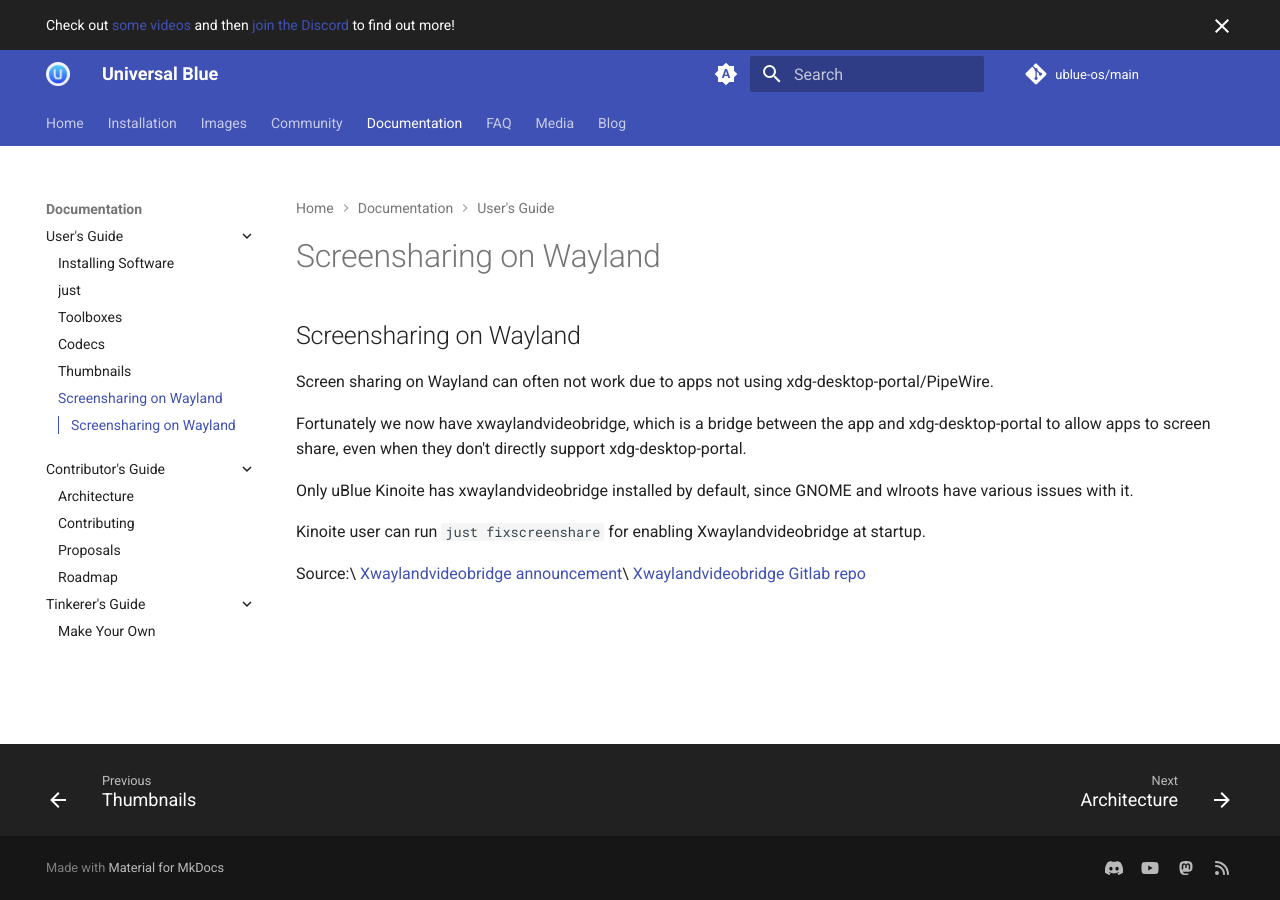
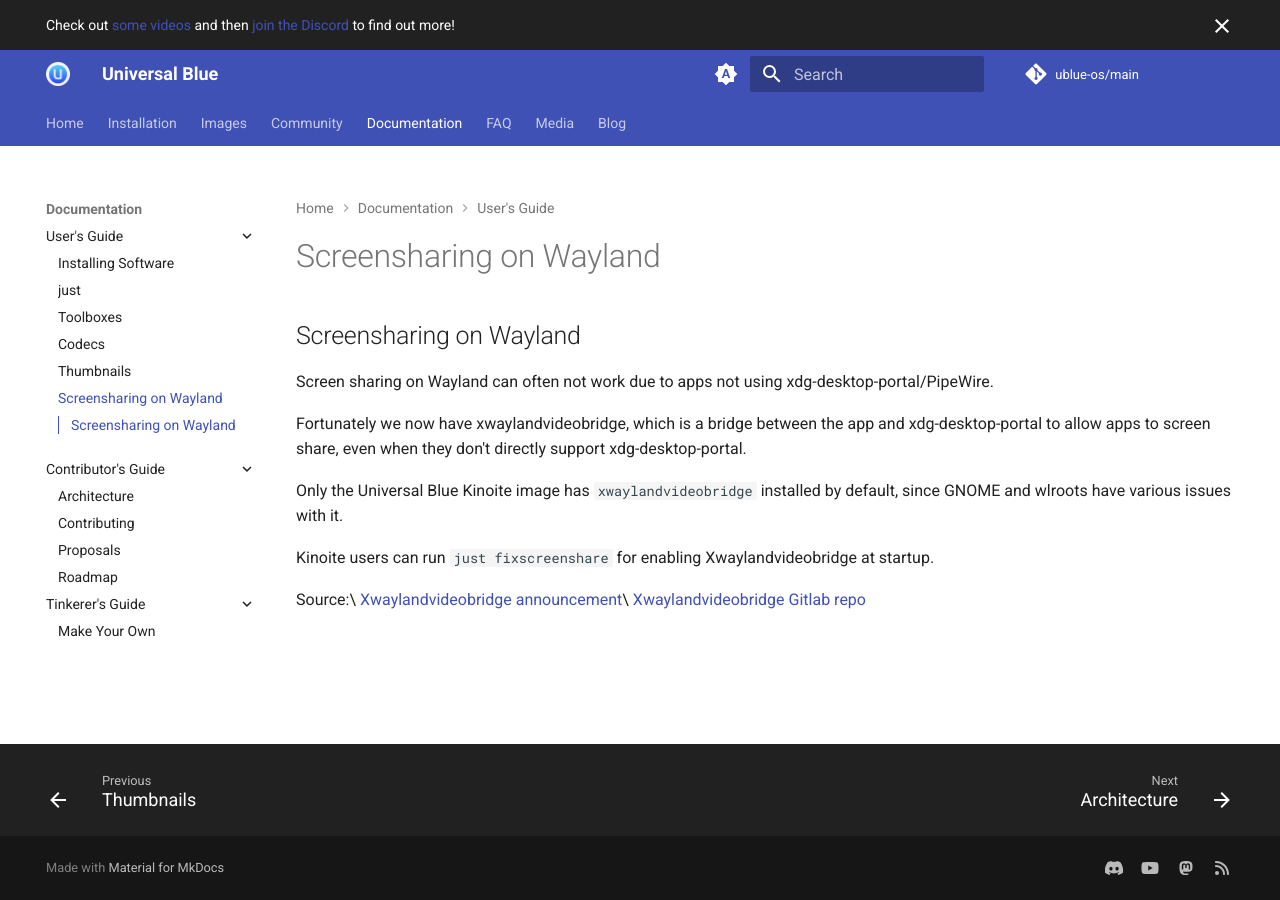
Before and after one commit to ublue-os/website, an MkDocs documentation site: the page built from docs/guide/screensharing.md, in a window 1280 px wide. Built offline with MkDocs 1.6.1 and Material for MkDocs 9.7.7, drawn with Linux system fonts in a browser that asks for light colours; comment, search, counter and statistics services are not loaded.

Commit message:
fix: minor copyediting

````diff
--- a/docs/guide/screensharing.md
+++ b/docs/guide/screensharing.md
@@ -4,9 +4,9 @@ Screen sharing on Wayland can often not work due to apps not using xdg-desktop-p
 
 Fortunately we now have xwaylandvideobridge, which is a bridge between the app and xdg-desktop-portal to allow apps to screen share, even when they don't directly support xdg-desktop-portal.
 
-Only uBlue Kinoite has xwaylandvideobridge installed by default, since GNOME and wlroots have various issues with it.
+Only the Universal Blue Kinoite image has `xwaylandvideobridge` installed by default, since GNOME and wlroots have various issues with it.
 
-Kinoite user can run ```just fixscreenshare``` for enabling Xwaylandvideobridge at startup.
+Kinoite users can run ```just fixscreenshare``` for enabling Xwaylandvideobridge at startup.
 
 Source:\
 [Xwaylandvideobridge announcement](https://blog.davidedmundson.co.uk/blog/xwaylandvideobridge/)\
````
